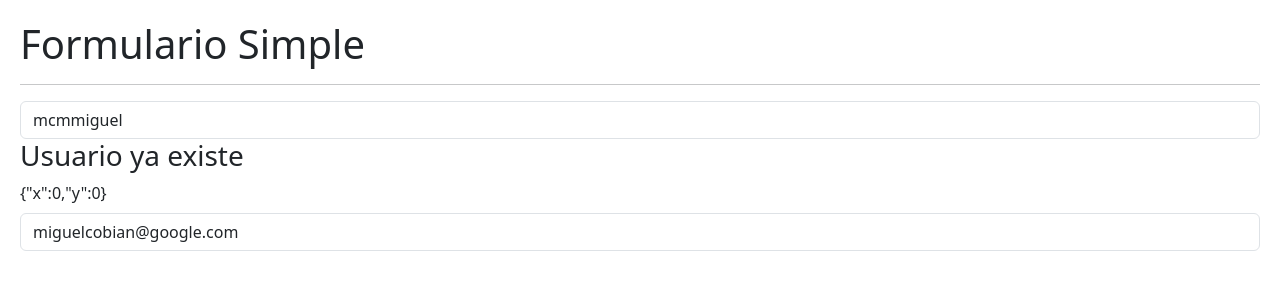
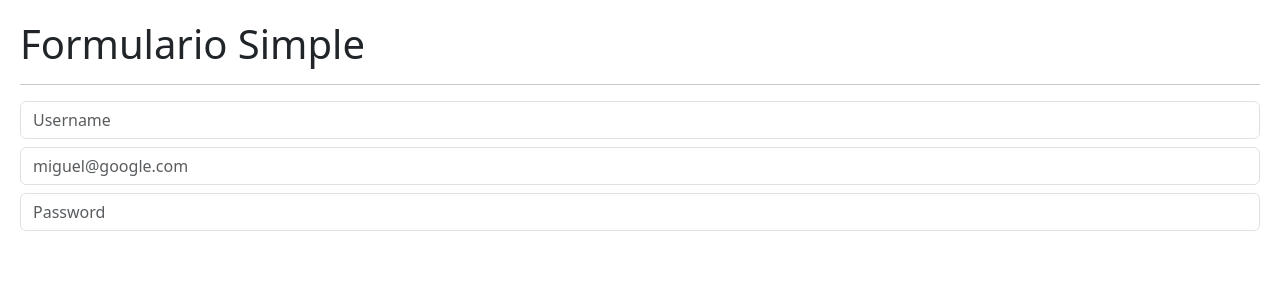
Before and after one commit to mcmmiguel/hooksApp-ReactFH, a React (Vite) app: page / in a window 1280 px wide. Shown: the top 300 px of the page. Built offline with nearby package versions, Linux system fonts and the light colour scheme.

Commit message:
useForm implemented successfully

```diff
--- /dev/null
+++ b/src/02-useEffect/FormWithCustomHook.jsx
@@ -0,0 +1,65 @@
+import { useEffect } from "react"
+import { Message } from "./Message";
+import { useForm } from "../hooks/useForm";
+
+
+export const FormWithCustomHook = () => {
+
+    const { formState, onInputChange, username, email, password } = useForm({
+        username: '',
+        email: '',
+        password: '',
+    });
+
+    useEffect(() => {
+        // console.log('UseEffect called!');
+    }, [])
+
+    useEffect(() => {
+        // console.log('FormState changed');
+    }, [formState])
+
+    useEffect(() => {
+        // console.log('email changed');
+    }, [email])
+
+    return (
+        <>
+            <h1>Formulario Simple</h1>
+
+            <hr />
+
+            <input
+                type="text"
+                className="form-control"
+                placeholder="Username"
+                name="username"
+                value={username}
+                onChange={onInputChange}
+            />
+
+            {
+                username === 'mcmmiguel' && <Message />
+            }
+
+            <input
+                type="email"
+                className="form-control mt-2"
+                placeholder="miguel@google.com"
+                name="email"
+                value={email}
+                onChange={onInputChange}
+            />
+
+            <input
+                type="password"
+                className="form-control mt-2"
+                placeholder="Password"
+                name="password"
+                value={password}
+                onChange={onInputChange}
+            />
+
+        </>
+    )
+}
--- /dev/null
+++ b/src/hooks/useForm.jsx
@@ -0,0 +1,21 @@
+import { useState } from "react";
+
+export const useForm = (initialForm = {}) => {
+
+    const [formState, setFormState] = useState(initialForm);
+
+    const onInputChange = ({ target }) => {
+        const { name, value } = target;
+        setFormState({
+            ...formState,
+            [name]: value,
+        });
+    };
+
+
+    return {
+        ...formState,
+        formState,
+        onInputChange,
+    };
+}
--- a/src/main.jsx
+++ b/src/main.jsx
@@ -4,10 +4,11 @@
 // import { HooksApp } from './HooksApp'
 // import { CounterApp } from './01-useState/CounterApp'
 // import { CounterWithCustomHook } from './01-useState/CounterWithCustomHook'
-import { SimpleForm } from './02-useEffect/SimpleForm'
+// import { SimpleForm } from './02-useEffect/SimpleForm'
+import { FormWithCustomHook } from './02-useEffect/FormWithCustomHook'
 
 ReactDOM.createRoot(document.getElementById('root')).render(
   <React.StrictMode>
-    <SimpleForm />
+    <FormWithCustomHook />
   </React.StrictMode>,
 )
```
